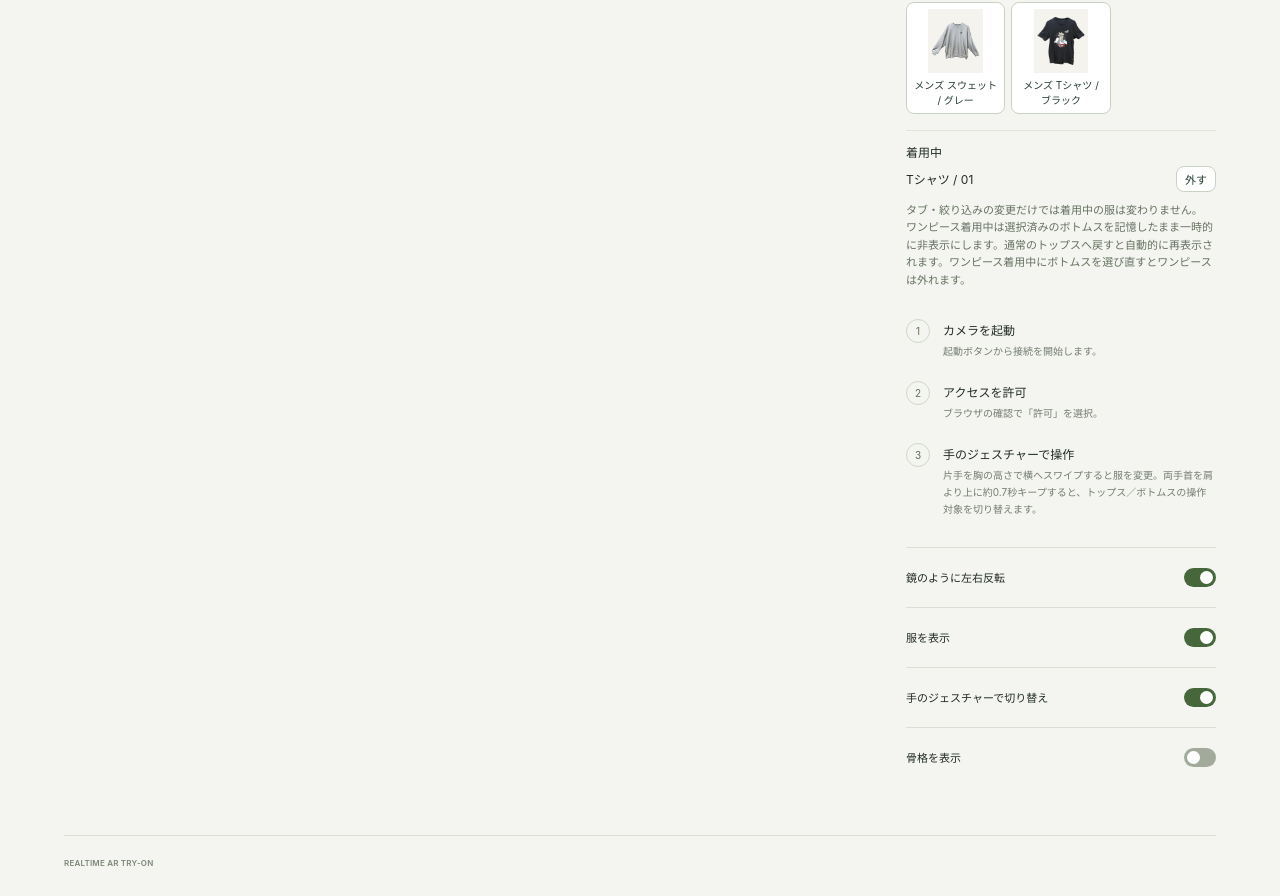
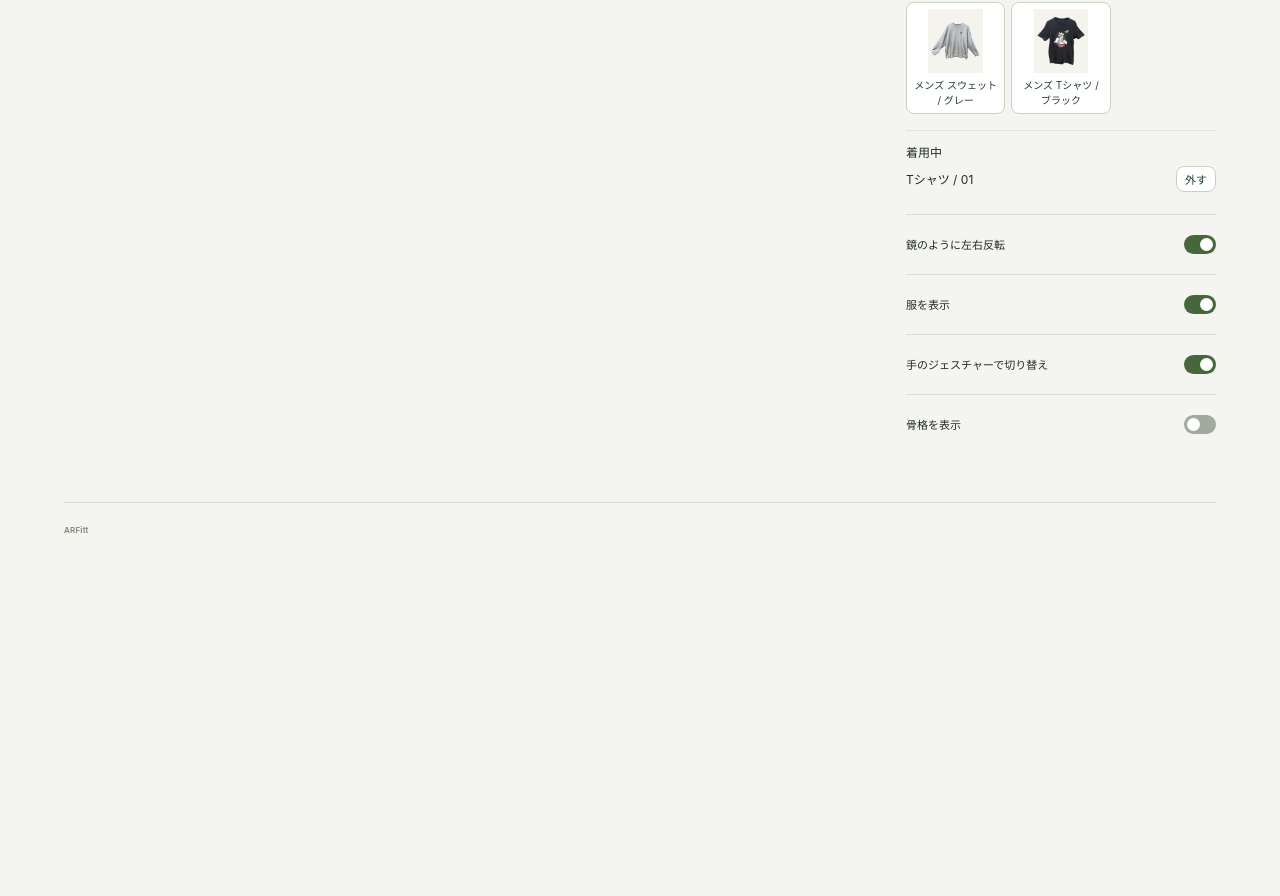
Before and after one commit to riku2002/fitt-ar, a React (Vite) app: page / in a window 1280 px wide. Shown: the part 837-1733 px from the top of the page. After the commit the page ends 1400 px from the top, so only its background shows below. Built offline with nearby package versions, Linux system fonts and the light colour scheme.

Commit message:
refactor: rename app title and clean up commented code

```diff
--- a/src/app/App.tsx
+++ b/src/app/App.tsx
@@ -12,14 +12,14 @@ export function App() {
           <span className="brand-symbol" aria-hidden="true">
             ↗
           </span>
-          Realtime AR Try-On
+          ARFitt
         </a>
       </header>
       <main className="main-content">
         <CameraView />
       </main>
       <footer className="site-footer">
-        <span>REALTIME AR TRY-ON</span>
+        <span>ARFitt</span>
       </footer>
     </div>
   )
--- a/src/features/camera/CameraView.tsx
+++ b/src/features/camera/CameraView.tsx
@@ -915,49 +915,49 @@ export function CameraView() {
             onAction={onWardrobeAction}
           />
 
-          <ol className="steps">
-            <li>
-              <span>1</span>
+          {/*<ol className="steps">*/}
+          {/*  <li>*/}
+          {/*    <span>1</span>*/}
 
-              <div>
-                <strong>
-                  カメラを起動
-                </strong>
+          {/*    <div>*/}
+          {/*      <strong>*/}
+          {/*        カメラを起動*/}
+          {/*      </strong>*/}
 
-                <p>
-                  起動ボタンから接続を開始します。
-                </p>
-              </div>
-            </li>
+          {/*      <p>*/}
+          {/*        起動ボタンから接続を開始します。*/}
+          {/*      </p>*/}
+          {/*    </div>*/}
+          {/*  </li>*/}
 
-            <li>
-              <span>2</span>
+          {/*  <li>*/}
+          {/*    <span>2</span>*/}
 
-              <div>
-                <strong>
-                  アクセスを許可
-                </strong>
+          {/*    <div>*/}
+          {/*      <strong>*/}
+          {/*        アクセスを許可*/}
+          {/*      </strong>*/}
 
-                <p>
-                  ブラウザの確認で「許可」を選択。
-                </p>
-              </div>
-            </li>
+          {/*      <p>*/}
+          {/*        ブラウザの確認で「許可」を選択。*/}
+          {/*      </p>*/}
+          {/*    </div>*/}
+          {/*  </li>*/}
 
-            <li>
-              <span>3</span>
+          {/*  <li>*/}
+          {/*    <span>3</span>*/}
 
-              <div>
-                <strong>
-                  手のジェスチャーで操作
-                </strong>
+          {/*    <div>*/}
+          {/*      <strong>*/}
+          {/*        手のジェスチャーで操作*/}
+          {/*      </strong>*/}
 
-                <p>
-                  片手を胸の高さで横へスワイプすると服を変更。両手首を肩より上に約0.7秒キープすると、トップス／ボトムスの操作対象を切り替えます。
-                </p>
-              </div>
-            </li>
-          </ol>
+          {/*      <p>*/}
+          {/*        片手を胸の高さで横へスワイプすると服を変更。両手首を肩より上に約0.7秒キープすると、トップス／ボトムスの操作対象を切り替えます。*/}
+          {/*      </p>*/}
+          {/*    </div>*/}
+          {/*  </li>*/}
+          {/*</ol>*/}
 
           <label className="mirror-toggle">
             <span>
--- a/src/features/wardrobe/OutfitSelector.tsx
+++ b/src/features/wardrobe/OutfitSelector.tsx
@@ -276,10 +276,10 @@ export function OutfitSelector({
           ))
         )}
 
-        <p className="outfit-hint">
-          タブ・絞り込みの変更だけでは着用中の服は変わりません。
-          ワンピース着用中は選択済みのボトムスを記憶したまま一時的に非表示にします。通常のトップスへ戻すと自動的に再表示されます。ワンピース着用中にボトムスを選び直すとワンピースは外れます。
-        </p>
+        {/*<p className="outfit-hint">*/}
+        {/*  タブ・絞り込みの変更だけでは着用中の服は変わりません。*/}
+        {/*  ワンピース着用中は選択済みのボトムスを記憶したまま一時的に非表示にします。通常のトップスへ戻すと自動的に再表示されます。ワンピース着用中にボトムスを選び直すとワンピースは外れます。*/}
+        {/*</p>*/}
       </div>
     </section>
   )
```
